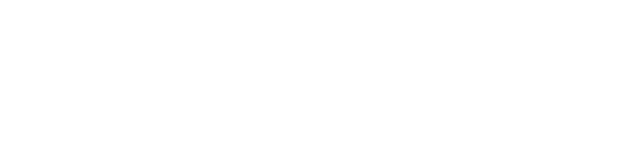
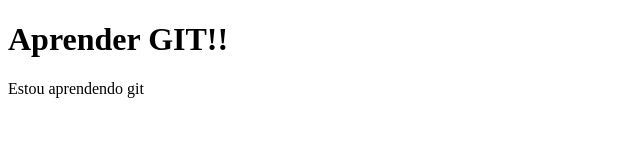
Before and after one commit to usernameIV/tutorial_git, a plain HTML site: page index.html in a window 1280 px wide. Shown: the whole page, without its empty margins (0-640 px from the left). Drawn offline with Linux system fonts and the light colour scheme.

Commit message:
criei título e parágrafo

```diff
--- a/index.html
+++ b/index.html
@@ -1,11 +1,16 @@
 <!DOCTYPE html>
 <html lang="en">
+
 <head>
     <meta charset="UTF-8">
     <meta name="viewport" content="width=device-width, initial-scale=1.0">
     <title>Tutorial de git</title>
 </head>
+
 <body>
+<h1>Aprender GIT!!</h1>
+    <p>Estou aprendendo git</p>
 
 </body>
+
 </html>
```
